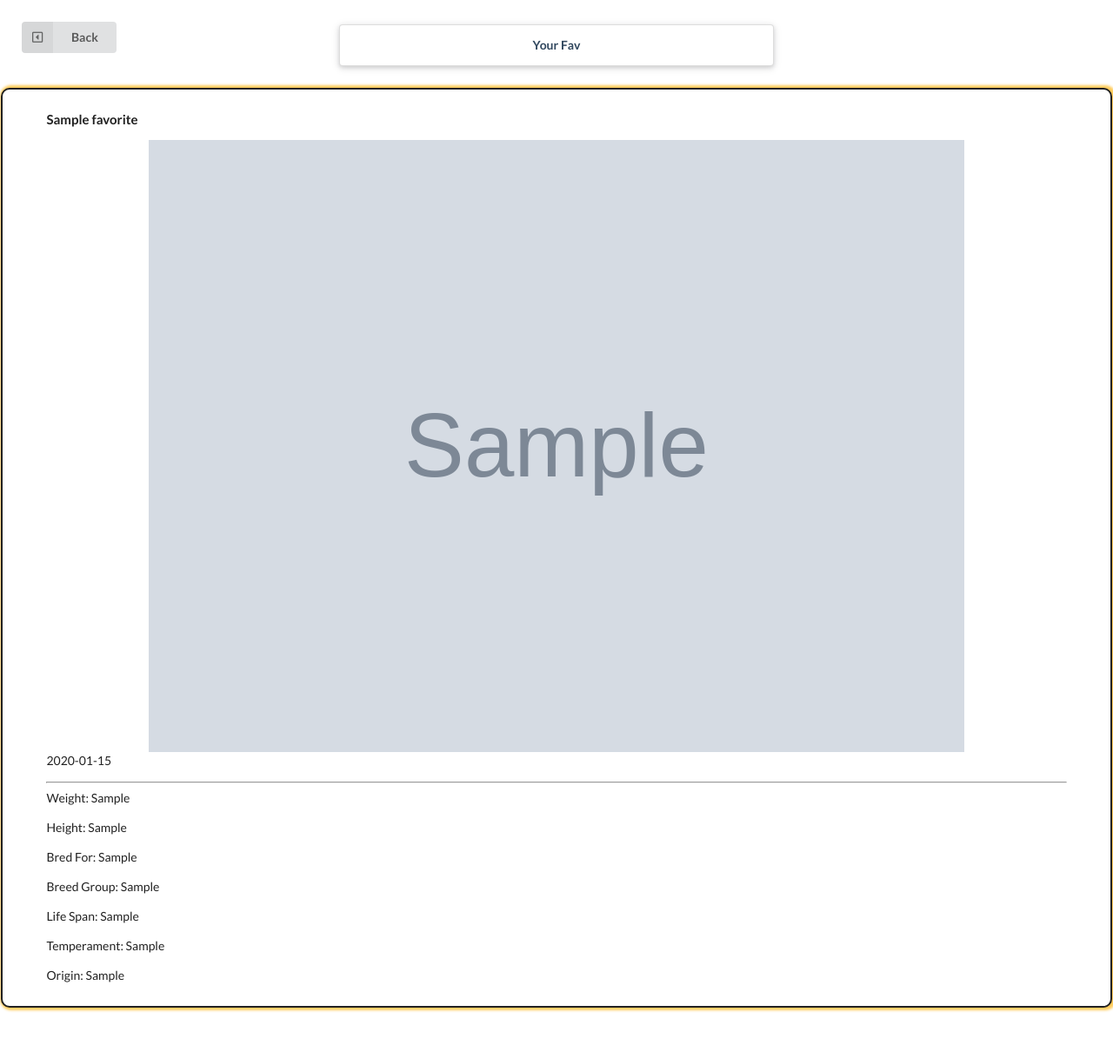
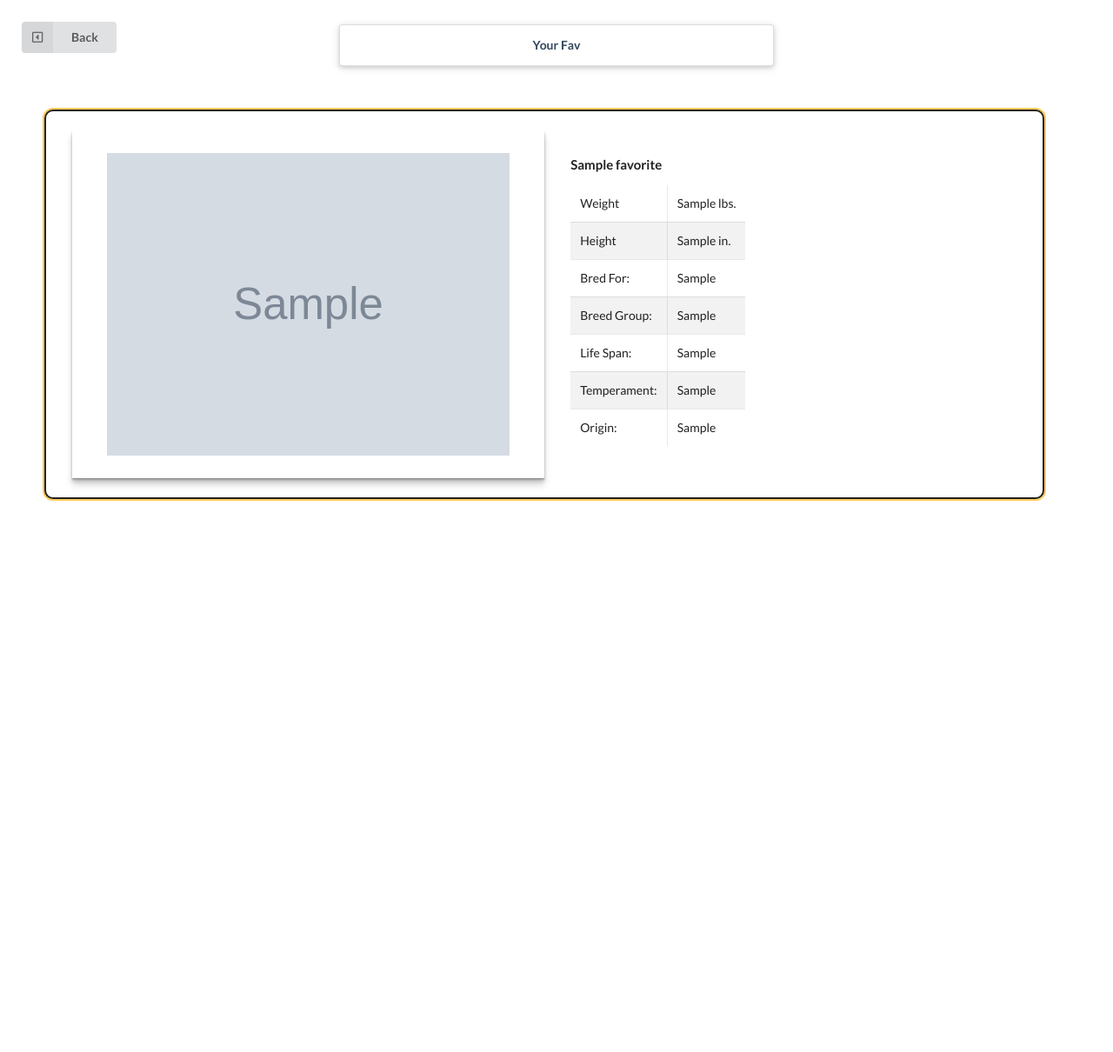
Before and after one commit to anguye2/doggo, a Flask app: page /favorite/ in a window 1280 px wide. Shown: the whole page at 87% size. After the commit the page ends 576 px from the top, so only its background shows below. Run offline with Flask 2, Linux system fonts and the light colour scheme; tables that the repository leaves empty hold one stand-in row (values such as "Sample post"); grey boxes marked "Sample" are stand-in pictures.

Commit message:
favorite

```diff
--- a/gbmodel/model_sqlite3.py
+++ b/gbmodel/model_sqlite3.py
@@ -29,8 +29,12 @@ class model(Model):
         """
         connection = sqlite3.connect(DB_FILE)
         cursor = connection.cursor()
-        cursor.execute("SELECT * FROM favorite")
-        return cursor.fetchall()
+        try:
+            cursor.execute("SELECT * FROM favorite")
+            return cursor.fetchall()
+        except OperationalError:
+            print("No existed database")
+            pass
 
     def insert(self, info):
         # id, name, weight, height, bred_for, breed_group, life_span, temperament, origin, image
--- a/static/style.css
+++ b/static/style.css
@@ -56,15 +56,14 @@ input[type=textarea] {
     width: 200px;
 }
 
-.foodcart-card{
+.fav-card{
     background-color: white;
-    padding: 25px 50px;
+    padding: 36px 30px;
     border: 2px, solid;
-    /* border-color: #ffcc5c; */
     border-radius: 10px;
-    width: 100%;
-    box-shadow: 2px 0px 3px 3px rgba(255,204,92,1);
-    margin-bottom: 50px;
+    width: 90%;
+    box-shadow: 0px 0px 0px 2px rgba(255,204,92,1);
+    margin: 50px;
 }
 
 
--- a/templates/favorite.html
+++ b/templates/favorite.html
@@ -2,20 +2,49 @@
 {% block content %}
 <h3 id="title" class="ui raised segment">Your Fav</h3>
     {% for i in favorite %}
-		<div class="foodcart-card">
-		<h4>{{ i.name }} </h4>
-		<div style="display: flex; justify-content: center;">
-		<img class="header-img" src= {{i.image}} style="width: 80%;">
-		</div>
-		<p>{{i.date_submitted}}</p>
-		<hr>
-		<p>Weight: {{i.weight}} </p>
-		<p>Height: {{i.height}} </p>
-		<p>Bred For: {{i.bred_for}}</p>
-		<p>Breed Group: {{i.breed_group}}</p>
-		<p>Life Span: {{i.life_span}}</p>
-		<p>Temperament: {{i.temperament}}</p>
-		<p>Origin: {{i.origin}}</p>
+		<div class="fav-card">
+			<div class="ui two column grid container">
+				<div class="column picture-container" style="display: flex; height: 400px; overflow:hidden;">
+				  <img class="dog-img" src="{{i.image}}" style="width: 90%; margin: auto;"/>
+				</div>
+				<div class="content column">
+				  <div class="description">
+					<h4>{{ i.name }}</h4>
+					<table class="ui very basic collapsing striped celled table">
+					  <tbody>
+						<tr>
+						  <td>Weight </td>
+						  <td>{{i.weight}} lbs.</td>
+						</tr>
+						<tr>
+						  <td>Height</td>
+						  <td>{{i.height}} in.</td>
+						</tr>
+						<tr>
+						  <td>Bred For: </td>
+						  <td>{{i.bred_for}}</td>
+						</tr>
+						<tr>
+						  <td>Breed Group: </td>
+						  <td>{{i.breed_group}}</td>
+						</tr>
+						<tr>
+						  <td>Life Span:</td>
+						  <td>{{i.life_span}} </td>
+						</tr>
+						<tr>
+						  <td>Temperament:  </td>
+						  <td>	{{i.temperament}}  </td>
+						</tr>
+						<tr>
+						  <td>Origin: </td>
+						  <td>{{i.origin}}</td>
+						</tr>
+					  </tbody>
+					</table>
+				  </div>
+				</div>
+			</div>
 		</div>
 	{% endfor %}
 	<a class="back-btn" href="{{ url_for('index')}}"><button class="ui labeled icon button"><i class="caret square left outline icon"></i>Back</button></a>
```
